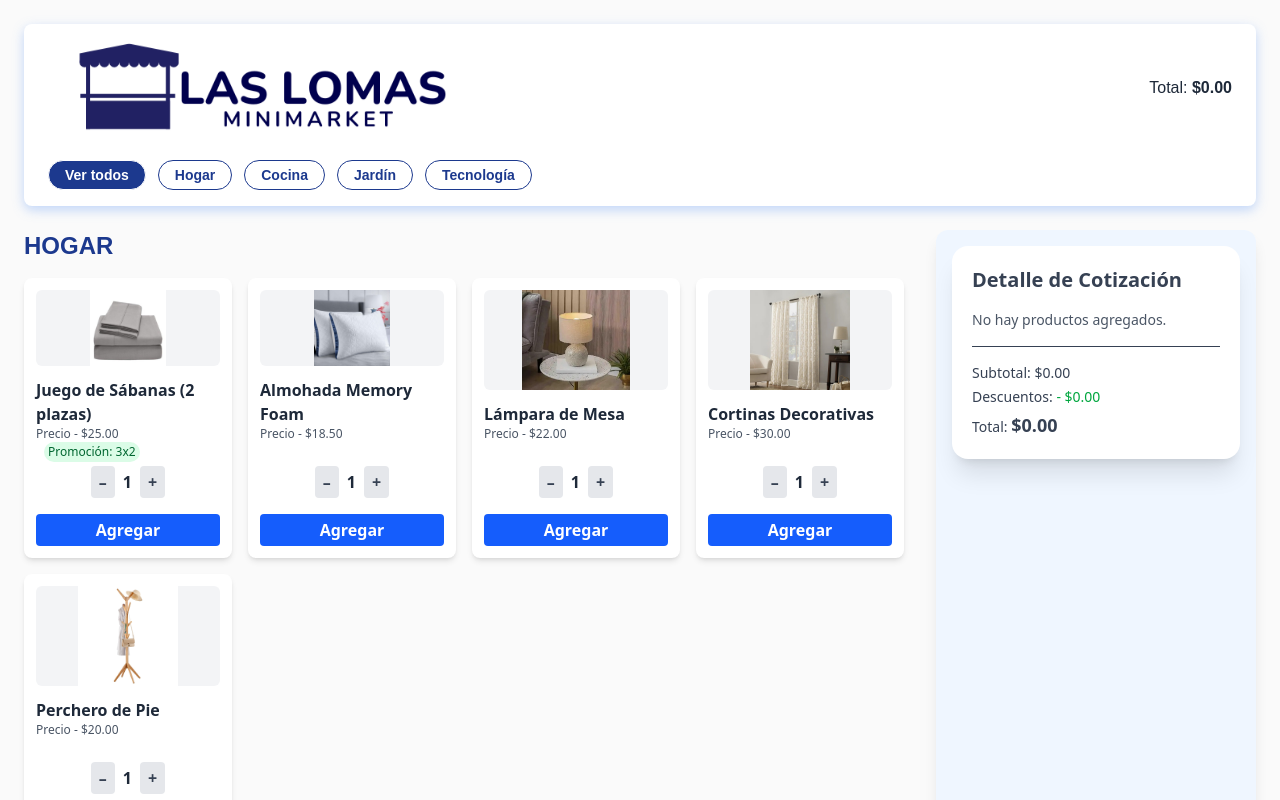
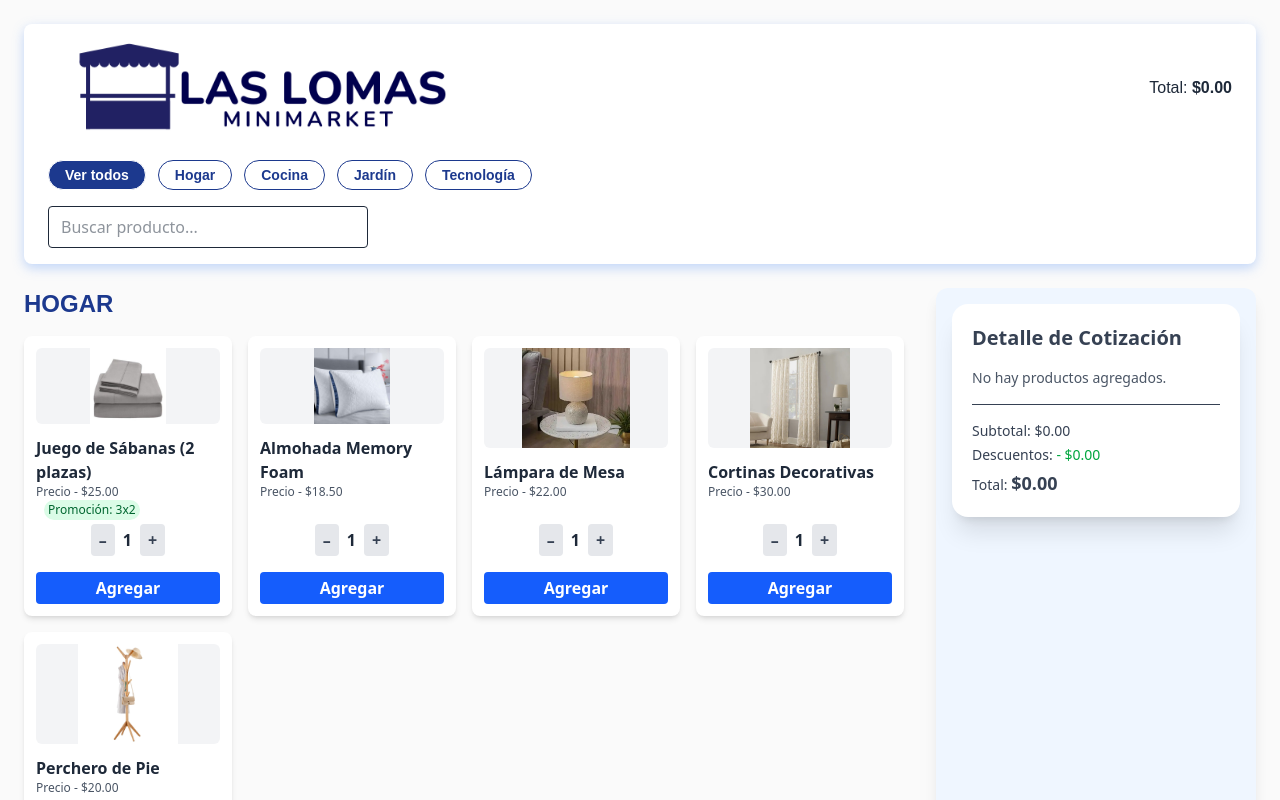
Before and after one commit to Duperro/minimarket-app, a React (Vite) app: page / in a window 1280 px wide. Shown: the top 800 px of the page. Built offline with nearby package versions, Linux system fonts and the light colour scheme.

Commit message:
agregue buscador

```diff
--- a/src/App.tsx
+++ b/src/App.tsx
@@ -12,6 +12,7 @@ function App() {
   const [carrito, setCarrito] = useState<ItemCarrito[]>([]);
   const [selectedCategory, setSelectedCategory] = useState<string | null>(null);
   const [ordenarPor, setOrdenarPor] = useState<string>("");
+  const [searchTerm, setSearchTerm] = useState<string>("");
 
   function calculateCartItem(producto: Product, cantidad: number): ItemCarrito {
     const freeItems =
@@ -53,10 +54,21 @@ function App() {
   const totalCarrito = subtotal - totalDiscount;
 
   const productosFiltrados = useMemo(() => {
-    let filtrados = selectedCategory
-      ? PRODUCTS.filter((p) => p.category === selectedCategory)
-      : PRODUCTS;
+    let filtrados = PRODUCTS;
 
+    // Filtrar por categoría
+    if (selectedCategory) {
+      filtrados = filtrados.filter((p) => p.category === selectedCategory);
+    }
+
+    // Filtrar por búsqueda
+    if (searchTerm.trim() !== "") {
+      filtrados = filtrados.filter((p) =>
+        p.name.toLowerCase().includes(searchTerm.toLowerCase())
+      );
+    }
+
+    // Ordenar
     switch (ordenarPor) {
       case "Promociones":
         filtrados = filtrados.filter((p) => p.promotion === "3x2");
@@ -80,7 +92,7 @@ function App() {
     }
 
     return filtrados;
-  }, [selectedCategory, ordenarPor]);
+  }, [selectedCategory, ordenarPor, searchTerm]);
 
   return (
     <div className="min-h-screen bg-neutral-50 p-6 font-sans text-gray-700">
@@ -88,6 +100,8 @@ function App() {
         total={totalCarrito}
         selected={selectedCategory}
         onSelectCategory={setSelectedCategory}
+        searchTerm={searchTerm}
+        setSearchTerm={setSearchTerm}
       />
 
       <div className="flex flex-col lg:flex-row gap-6">
@@ -107,7 +121,7 @@ function App() {
               <CategoriaSeccion
                 key={categoria}
                 categoria={categoria}
-                productos={PRODUCTS.filter(
+                productos={productosFiltrados.filter(
                   (p) => p.category === categoria
                 )}
                 añadirAlCarrito={handleAdd}
--- a/src/components/Head.tsx
+++ b/src/components/Head.tsx
@@ -5,9 +5,17 @@ interface HeadProps {
   total: number;
   selected: string | null;
   onSelectCategory: (cat: string | null) => void;
+  searchTerm: string;
+  setSearchTerm: (term: string) => void;
 }
 
-function Head({ total, selected, onSelectCategory }: HeadProps) {
+function Head({
+  total,
+  selected,
+  onSelectCategory,
+  searchTerm,
+  setSearchTerm,
+}: HeadProps) {
   useEffect(() => {
     window.scrollTo({ top: 0, behavior: "smooth" });
   }, [selected]);
@@ -22,7 +30,10 @@ function Head({ total, selected, onSelectCategory }: HeadProps) {
             alt="Logo"
             className="h-24 object-cover"
           />
-          <div className="text-sm md:text-base font-medium" style={{ fontFamily: "Montserrat, sans-serif" }}>
+          <div
+            className="text-sm md:text-base font-medium"
+            style={{ fontFamily: "Montserrat, sans-serif" }}
+          >
             Total: <span className="font-bold">${total.toFixed(2)}</span>
           </div>
         </div>
@@ -57,6 +68,13 @@ function Head({ total, selected, onSelectCategory }: HeadProps) {
           ))}
         </div>
       </div>
+      <input
+        type="text"
+        placeholder="Buscar producto..."
+        value={searchTerm}
+        onChange={e => setSearchTerm(e.target.value)}
+        className="border rounded px-3 py-2 w-full max-w-xs mt-4"
+      />
     </header>
   );
 }
```
